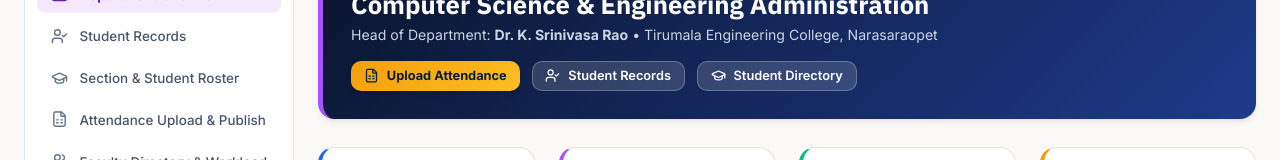
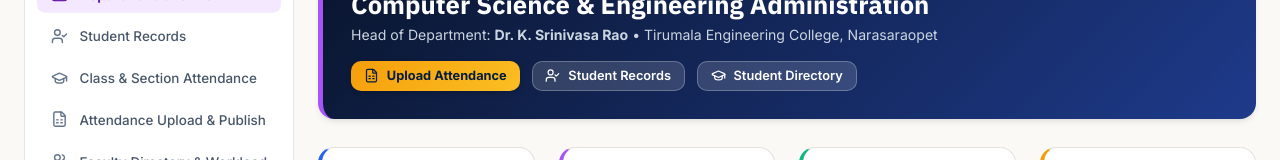
Before and after one commit to servicorex/tec-frontend, a React (Vite) app: page /portal/hod in a window 1280 px wide. Shown: the part 171-331 px from the top of the page. Built offline with nearby package versions, Linux system fonts and the light colour scheme; no server answers.

Commit message:
refactor(hod): rename Section & Student Roster to Class & Section Attendance

```diff
--- a/src/components/hod/HODDashboard.jsx
+++ b/src/components/hod/HODDashboard.jsx
@@ -24,7 +24,7 @@ export default function HODDashboard() {
   const navItems = [
     { id: 'department-overview', label: 'Department Overview', icon: Building2 },
     { id: 'student-records', label: 'Student Records', icon: UserCheck },
-    { id: 'students-classes', label: 'Section & Student Roster', icon: GraduationCap },
+    { id: 'students-classes', label: 'Class & Section Attendance', icon: GraduationCap },
     { id: 'attendance-upload', label: 'Attendance Upload & Publish', icon: FileSpreadsheet },
     { id: 'faculty-management', label: 'Faculty Directory & Workload', icon: Users },
     { id: 'monthly-reports', label: 'Monthly Reports', icon: FileText },
--- a/src/components/hod/HODStudentsAndClasses.jsx
+++ b/src/components/hod/HODStudentsAndClasses.jsx
@@ -690,7 +690,7 @@ export default function HODStudentsAndClasses() {
                 transition: 'all 0.15s ease'
               }}
             >
-              <GraduationCap size={16} /> Student Academic Promotion & Roster ({sectionStudents.length})
+              <GraduationCap size={16} /> Student List & Academic Promotion ({sectionStudents.length})
             </button>
           </div>
 
```
